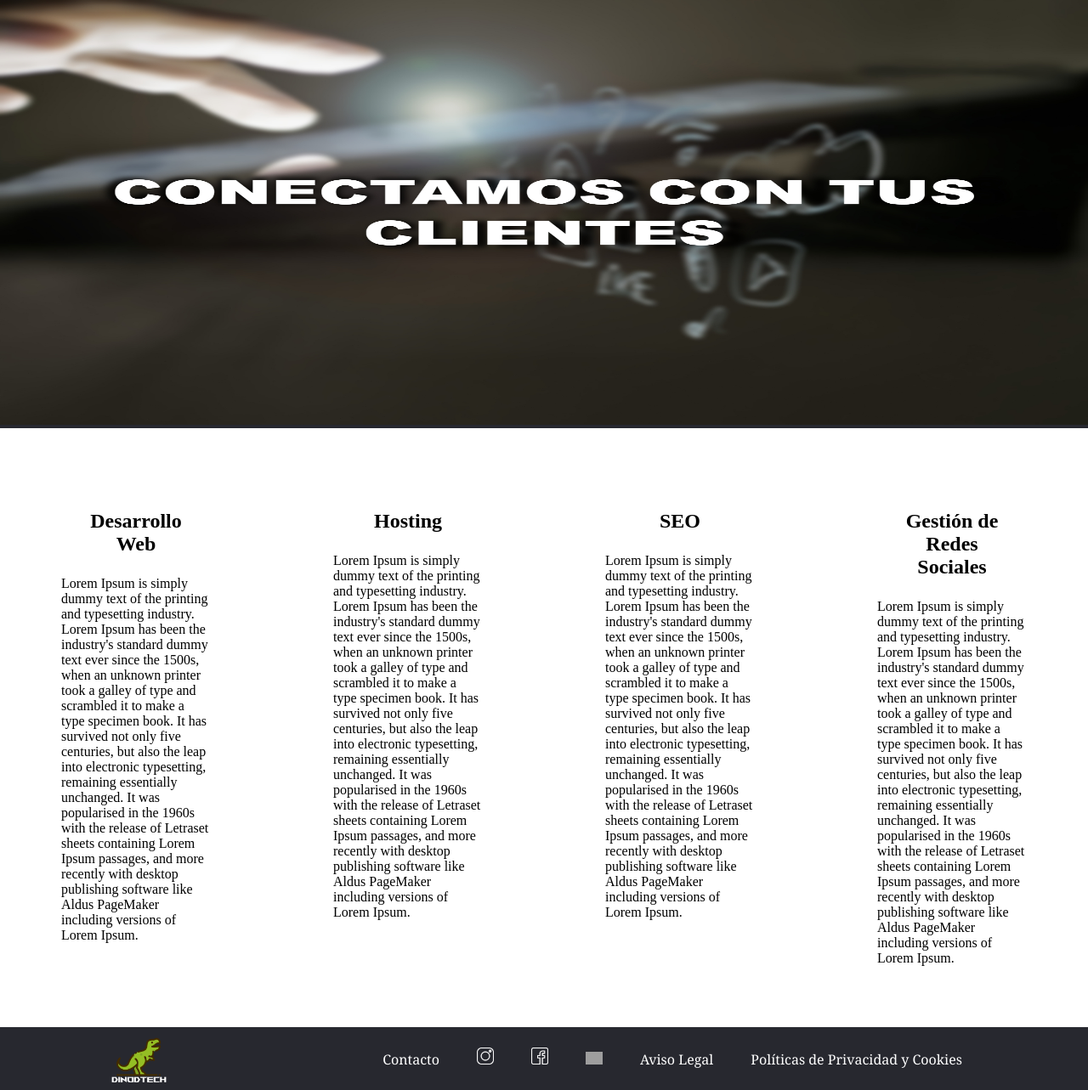
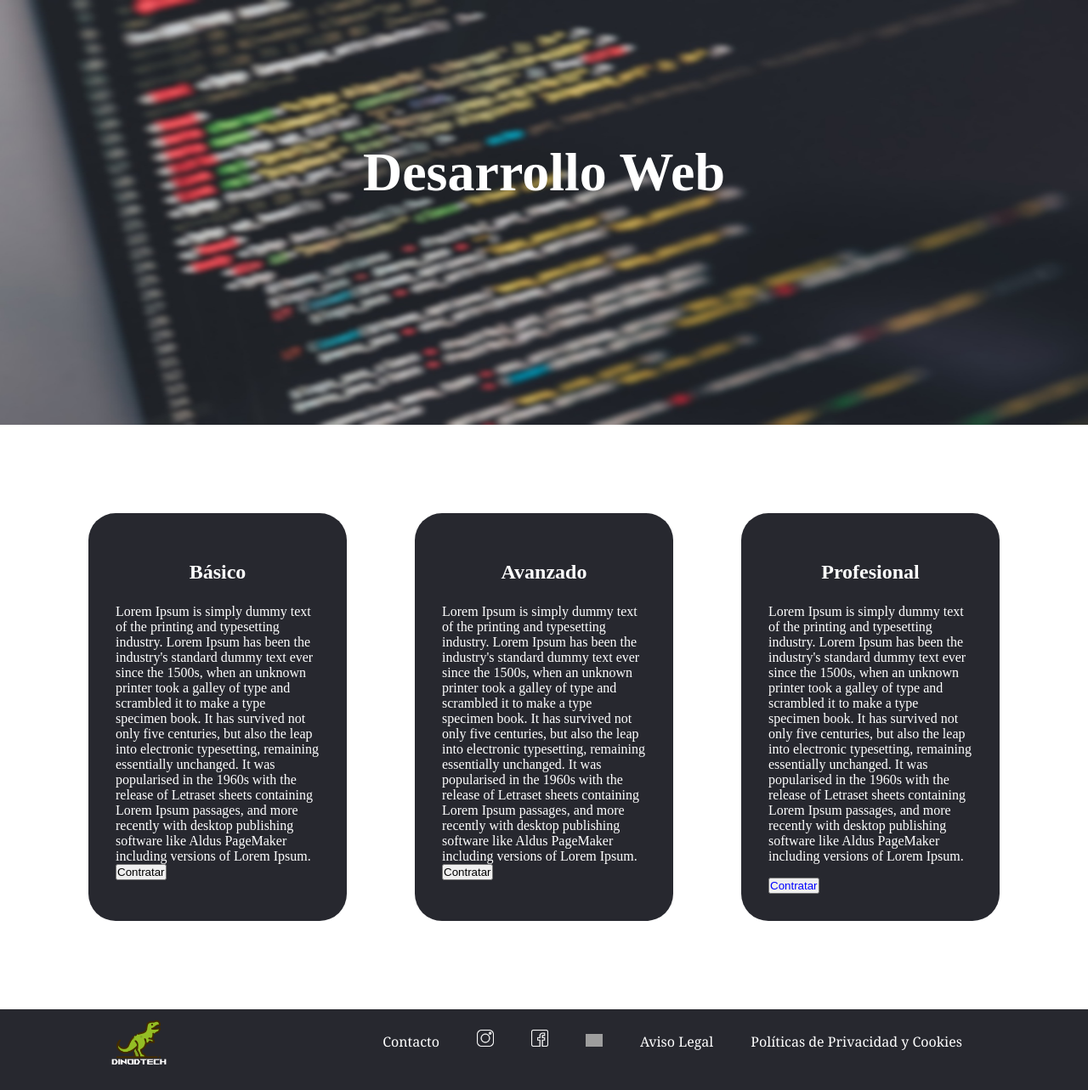
Before and after one commit to amartingonz/DinoDTech-Project, a PHP site: page /pages/daw.html in a window 1280 px wide. Shown: the part 87-1370 px from the top of the page at 85% size. After the commit the page ends 1340 px from the top, so only its background shows below. Run offline with PHP 8.4, Linux system fonts and the light colour scheme; grey boxes are pictures that could not be loaded.

Commit message:
12/12/2022
11:15

```diff
--- /dev/null
+++ b/css/daw.css
@@ -0,0 +1,41 @@
+:root{
+    --color-fondo: #27282F;
+}
+.contenedor-paneles{
+    padding: 4rem;
+    width: 100%;
+    background-color: white;
+    overflow: hidden;
+    display: flex; /* PARA PONERLOS EN BLOQUES HORIZONTALMENTE */
+}
+
+h1{
+    display: inline-block;
+    text-align: center;
+    position: absolute;
+    margin-top: 13%;
+    font-size: 4rem;
+    color:white;
+}
+
+.carta h2{
+    color: white;
+    text-align: center;
+    margin: 1em;
+}
+
+.carta{
+    background-color: var(--color-fondo);
+    border-radius: 2rem;
+    margin: 2.5em;
+    padding: 2em;
+    color: white;
+}
+
+div .contratar{
+    display: flex;
+    align-items: center;
+    justify-content: center;
+    margin-top: 1rem;
+    color: blue;
+}
--- /dev/null
+++ b/css/footer.css
@@ -0,0 +1,37 @@
+:root{
+    --color-fondo: #27282F;
+}
+
+/* FOOTER */
+
+footer nav{
+    width: 80%;
+    margin: auto;
+    padding: 0;
+    display: flex;
+    align-items: center;
+    justify-content: space-between;
+}
+footer nav ul li{
+    list-style: none;
+    display: inline-block;
+    margin: 0 20px;
+    position: relative;
+}
+footer nav ul li a{
+    text-decoration: none;
+    color: white;
+    font-family: Georgia, 'Times New Roman', Times, serif;
+}
+.icono{
+    width: 20px;
+    cursor: pointer;
+}
+.contenedor{
+    width: 100%;
+    height: auto;
+}
+.img-logo{
+    width: 100%;
+    height: 500px;
+}
--- /dev/null
+++ b/css/header.css
@@ -0,0 +1,81 @@
+:root{
+    --color-fondo: #27282F;
+}
+* {
+    margin: 0;
+    padding: 0;
+    box-sizing: border-box;
+}
+.contenedor{
+    background-color: var(--color-fondo);
+    width: 100%;
+    background-size: cover;
+    background-position: center;
+    text-align: center;
+}
+
+.contenedor-imagen{
+
+    width: 100%;
+    background-size: cover;
+    display: flex;
+    text-align: center;
+    justify-content: center;
+}
+/* HEADER */
+
+header nav{
+    width: 80%;
+    margin: auto;
+    padding: .5%;
+    display: flex;
+    align-items: center;
+    justify-content: space-between;
+}
+
+.logo{
+    width: 70px;
+    cursor: pointer;
+}
+
+header nav ul li{
+    list-style: none;
+    display: inline-block;
+    margin: 0 20px;
+    position: relative;
+}
+
+header nav ul li a{
+    text-decoration: none;
+    color: white;
+    font-family: Georgia, 'Times New Roman', Times, serif;
+}
+
+/* BOTON EMPEZAMOS DEL HEADER */
+.empezamos{
+    padding: 15%;
+    background-color: rgb(255, 255, 255);
+    transition: all .5s;
+}
+
+.empezamos:hover{
+    color: black;
+    background-color:gold;
+    transition: all .5s;
+}
+
+
+
+header nav ul li a::before{
+    content: "";
+    height: 3px;
+    width: 0%;
+    background: gold;
+    position: absolute;
+    left: 0;
+    bottom: -12px;
+    transition: 0.4s ease-out;
+}
+header nav ul li a:hover::before{
+    width: 100%;
+}
--- a/css/home.css
+++ b/css/home.css
@@ -1,123 +1,16 @@
 :root{
     --color-fondo: #27282F;
 }
-* {
-    margin: 0;
-    padding: 0;
-    box-sizing: border-box;
+
+/* MAIN */
+
+.contenedor-marcas{
+    margin: 4rem;
+    font-size: 30px;
+    text-align: center;
 }
-.contenedor{
-    background-color: var(--color-fondo);
-    width: 100%;
-    background-size: cover;
-    background-position: center;
-}
-/* HEADER */
-
-header nav{
-    width: 80%;
-    margin: auto;
-    padding: .5%;
-    display: flex;
-    align-items: center;
-    justify-content: space-between;
-}
-
-.logo{
-    width: 70px;
-    cursor: pointer;
-}
-
-header nav ul li{
-    list-style: none;
-    display: inline-block;
-    margin: 0 20px;
-    position: relative;
-}
-
-header nav ul li a{
-    text-decoration: none;
-    color: white;
-    font-family: Georgia, 'Times New Roman', Times, serif;
-}
-/* BOTON ¿EMPEZAMOS? AÑADIR FUNCIONALIDAD CON JAVASCRIPT */
-
-.empezamos{
-    padding: 15%;
-    background-color: rgb(255, 255, 255);
-    transition: all .5s;
-}
-
-.empezamos:hover{
-    color: black;
-    background-color:gold;
-    transition: all .5s;
-}
-
-header nav ul li a::before{
-    content: "";
-    height: 3px;
-    width: 0%;
-    background: gold;
-    position: absolute;
-    left: 0;
-    bottom: -12px;
-    transition: 0.4s ease-out;
-}
-header nav ul li a:hover::before{
-    width: 100%;
-}
-
-
-/* FOOTER */
-
-footer nav{
-    width: 80%;
-    margin: auto;
-    padding: 0;
-    display: flex;
-    align-items: center;
-    justify-content: space-between;
-}
-footer nav ul li{
-    list-style: none;
-    display: inline-block;
-    margin: 0 20px;
-    position: relative;
-}
-footer nav ul li a{
-    text-decoration: none;
-    color: white;
-    font-family: Georgia, 'Times New Roman', Times, serif;
-}
-.icono{
-    width: 20px;
-    cursor: pointer;
-}
-.contenedor{
-    width: 100%;
-    height: auto;
-}
-.img-logo{
-    width: 100%;
-    height: 500px;
-}
-.contenedor-paneles{
-    width: 100%;
-    background-color: white;
-    overflow: hidden;
-    display: flex; /* PARA PONERLOS EN BLOQUES HORIZONTALMENTE */
-}
-.carta h2{
-    text-align: center;
-    margin: 1em;
-    color: var(--color-letra);
-}
-
-
-.carta{
-    margin: 2.5em;
-    padding: 2em;
-    color: var(--color-letra);
+.marcas{
+    padding: 10px;
+    width: 65%;
 
 }
--- a/pages/daw.html
+++ b/pages/daw.html
@@ -4,13 +4,15 @@
     <meta charset="UTF-8">
     <meta http-equiv="X-UA-Compatible" content="IE=edge">
     <meta name="viewport" content="width=device-width, initial-scale=1.0">
-    <link rel="stylesheet" href="../css/home.css">
+    <link rel="stylesheet" href="../css/header.css">
+    <link rel="stylesheet" href="../css/daw.css">
+    <link rel="stylesheet" href="../css/footer.css">
     <link rel="icon" type="image/png" href="../img/iconos/logo.png"/>
     <title>Desarrollo Web</title>
 </head>
 <body>
 <header>
-    <div class="contenedor">
+    <section class="contenedor">
         <nav>
             <a href="../index.html"><img src="../img/iconos/logo.png" alt="logo" class="logo"></a>
             <ul>
@@ -22,36 +24,37 @@
                 <li><button class="empezamos" id="empezamos">¿Empezamos?</button></li>
             </ul>
         </nav>
-    </div>
+    </section>
 </header>
 <main>
-    <main>
-        <div class="contenedor">
-            <img src="./img/home/home1.jpg" alt="home" class="img-logo">
-        </div>
-        <div class="contenedor-paneles">
-            <div class="carta">
-                <h2>Desarrollo Web</h2>
-                <p>Lorem Ipsum is simply dummy text of the printing and typesetting industry. Lorem Ipsum has been the industry's standard dummy text ever since the 1500s, when an unknown printer took a galley of type and scrambled it to make a type specimen book. It has survived not only five centuries, but also the leap into electronic typesetting, remaining essentially unchanged. It was popularised in the 1960s with the release of Letraset sheets containing Lorem Ipsum passages, and more recently with desktop publishing software like Aldus PageMaker including versions of Lorem Ipsum.</p>
+    <section class="contenedor-imagen">
+        <h1>Desarrollo Web</h1>
+        <img src="../img/home/code.jpg" alt="home" class="img-logo">
+    </section>
+    <section class="contenedor-paneles">
+        <section class="carta">
+            <h2>Básico</h2>
+            <p>Lorem Ipsum is simply dummy text of the printing and typesetting industry. Lorem Ipsum has been the industry's standard dummy text ever since the 1500s, when an unknown printer took a galley of type and scrambled it to make a type specimen book. It has survived not only five centuries, but also the leap into electronic typesetting, remaining essentially unchanged. It was popularised in the 1960s with the release of Letraset sheets containing Lorem Ipsum passages, and more recently with desktop publishing software like Aldus PageMaker including versions of Lorem Ipsum.</p>
+            <button class="contratar">Contratar</button>
+        </section>
+        <section class="carta">
+            <h2>Avanzado</h2>
+            <p>Lorem Ipsum is simply dummy text of the printing and typesetting industry. Lorem Ipsum has been the industry's standard dummy text ever since the 1500s, when an unknown printer took a galley of type and scrambled it to make a type specimen book. It has survived not only five centuries, but also the leap into electronic typesetting, remaining essentially unchanged. It was popularised in the 1960s with the release of Letraset sheets containing Lorem Ipsum passages, and more recently with desktop publishing software like Aldus PageMaker including versions of Lorem Ipsum.</p>
+            <button class="contratar">Contratar</button>
+        </section>
+        <section class="carta">
+            <h2>Profesional</h2>
+            <p>Lorem Ipsum is simply dummy text of the printing and typesetting industry. Lorem Ipsum has been the industry's standard dummy text ever since the 1500s, when an unknown printer took a galley of type and scrambled it to make a type specimen book. It has survived not only five centuries, but also the leap into electronic typesetting, remaining essentially unchanged. It was popularised in the 1960s with the release of Letraset sheets containing Lorem Ipsum passages, and more recently with desktop publishing software like Aldus PageMaker including versions of Lorem Ipsum.</p>
+            <div>
+                <button class="contratar">Contratar</button>
             </div>
-            <div class="carta">
-                <h2>Hosting</h2>
-                <p>Lorem Ipsum is simply dummy text of the printing and typesetting industry. Lorem Ipsum has been the industry's standard dummy text ever since the 1500s, when an unknown printer took a galley of type and scrambled it to make a type specimen book. It has survived not only five centuries, but also the leap into electronic typesetting, remaining essentially unchanged. It was popularised in the 1960s with the release of Letraset sheets containing Lorem Ipsum passages, and more recently with desktop publishing software like Aldus PageMaker including versions of Lorem Ipsum.</p>
-            </div>
-            <div class="carta">
-                <h2>SEO</h2>
-                <p>Lorem Ipsum is simply dummy text of the printing and typesetting industry. Lorem Ipsum has been the industry's standard dummy text ever since the 1500s, when an unknown printer took a galley of type and scrambled it to make a type specimen book. It has survived not only five centuries, but also the leap into electronic typesetting, remaining essentially unchanged. It was popularised in the 1960s with the release of Letraset sheets containing Lorem Ipsum passages, and more recently with desktop publishing software like Aldus PageMaker including versions of Lorem Ipsum.</p>
-            </div>
-            <div class="carta">
-                <h2>Gestión de Redes Sociales</h2>
-                <p>Lorem Ipsum is simply dummy text of the printing and typesetting industry. Lorem Ipsum has been the industry's standard dummy text ever since the 1500s, when an unknown printer took a galley of type and scrambled it to make a type specimen book. It has survived not only five centuries, but also the leap into electronic typesetting, remaining essentially unchanged. It was popularised in the 1960s with the release of Letraset sheets containing Lorem Ipsum passages, and more recently with desktop publishing software like Aldus PageMaker including versions of Lorem Ipsum.</p>
-            </div>
-        </div>
-    </main>
+        </section>
+    </section>
+</main>
 <footer>
 </main>
 <footer>
-    <div class="contenedor">
+    <section class="contenedor">
         <nav>
         <a href="index.html"><img src="../img/iconos/logo.png" alt="logo" class="logo"></a>
             <ul>
@@ -63,7 +66,7 @@
                 <li><a href="cookies.php">Políticas de Privacidad y Cookies</a></li>
             </ul>
         </nav>
-    </div>
+    </section>
 </footer>
 </body>
 </html>
```
Also changed, not shown: index.html (+12 -23 lines), img/home/code.jpg (added), img/home/home2.jpg (deleted), img/home/marcas.png (added), img/home/marcas2.png (added).
